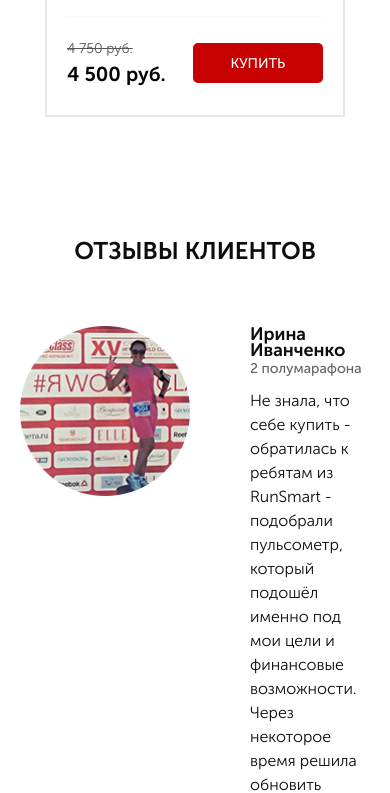
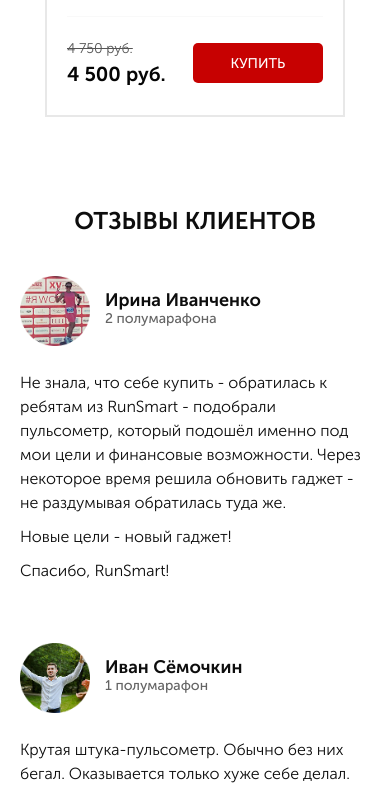
Before and after one commit to danil0110/run-smart, a website: page src/index.html in a window 390 px wide. Shown: the part 4290-5083 px from the top of the page. Drawn offline with nearby package versions, Linux system fonts and the light colour scheme.

Commit message:
Added media queries for reviews section

```diff
--- a/src/index.html
+++ b/src/index.html
@@ -293,9 +293,16 @@
         <div class="reviews__wrapper">
           <div class="review">
             <img class="review__avatar" src="./img/reviews/avatar-1.png" alt="avatar" />
+            <div class="review__header">
+              <img class="review__avatar" src="./img/reviews/avatar-1.png" alt="avatar" />
+              <div class="review__main-info">
+                <div class="review__author">Ирина Иванченко</div>
+                <div class="review__stats">2 полумарафона</div>
+              </div>
+            </div>
             <div class="review__content">
               <div class="review__author">Ирина Иванченко</div>
-              <div class="review__stats"><span>2</span> полумарафона</div>
+              <div class="review__stats">2 полумарафона</div>
               <div class="review__comment">
                 <p>
                   Не знала, что себе купить - обратилась к ребятам из RunSmart - подобрали пульсометр, который подошёл
@@ -310,9 +317,16 @@
 
           <div class="review">
             <img class="review__avatar" src="./img/reviews/avatar-2.png" alt="avatar" />
+            <div class="review__header">
+              <img class="review__avatar" src="./img/reviews/avatar-2.png" alt="avatar" />
+              <div class="review__main-info">
+                <div class="review__author">Иван Сёмочкин</div>
+                <div class="review__stats">1 полумарафон</div>
+              </div>
+            </div>
             <div class="review__content">
               <div class="review__author">Иван Сёмочкин</div>
-              <div class="review__stats"><span>1</span> полумарафона</div>
+              <div class="review__stats">1 полумарафон</div>
               <div class="review__comment">
                 <p>Крутая штука-пульсометр. Обычно без них бегал. Оказывается только хуже себе делал.</p>
                 <p>
@@ -327,9 +341,16 @@
 
           <div class="review">
             <img class="review__avatar" src="./img/reviews/avatar-3.png" alt="avatar" />
+            <div class="review__header">
+              <img class="review__avatar" src="./img/reviews/avatar-3.png" alt="avatar" />
+              <div class="review__main-info">
+                <div class="review__author">Юлия Дашкина</div>
+                <div class="review__stats">2 полумарафона</div>
+              </div>
+            </div>
             <div class="review__content">
               <div class="review__author">Юлия Дашкина</div>
-              <div class="review__stats"><span>2</span> полумарафона</div>
+              <div class="review__stats">2 полумарафона</div>
               <div class="review__comment">
                 <p>
                   Долго не могла начать бегать, т.к. до этого несколько раз начинала, но становилось тяжело и я бросала.
--- a/src/sass/_media.scss
+++ b/src/sass/_media.scss
@@ -94,6 +94,17 @@
       align-items: center;
     }
   }
+
+  .reviews {
+    .review {
+      gap: 30px;
+
+      &__avatar {
+        width: 100px;
+        height: 100px;
+      }
+    }
+  }
 }
 
 @media (max-width: 575px) {
@@ -185,6 +196,8 @@
   }
 
   .catalog {
+    padding-bottom: 70px;
+
     &__tabs {
       margin-top: 40px;
       gap: 5px;
@@ -200,4 +213,40 @@
       margin-top: 30px;
     }
   }
+
+  .reviews {
+    &__wrapper {
+      margin-top: 40px;
+    }
+
+    .review {
+      flex-direction: column;
+      gap: 15px;
+
+      &__avatar {
+        width: 70px;
+        height: 70px;
+      }
+
+      &__avatar,
+      &__author,
+      &__stats {
+        display: none;
+      }
+
+      &__header {
+        display: flex;
+
+        .review__avatar,
+        .review__author,
+        .review__stats {
+          display: block;
+        }
+
+        .review__stats {
+          display: block;
+        }
+      }
+    }
+  }
 }
--- a/src/sass/blocks/_reviews.scss
+++ b/src/sass/blocks/_reviews.scss
@@ -47,5 +47,11 @@
         }
       }
     }
+
+    &__header {
+      display: none;
+      align-items: center;
+      gap: 15px;
+    }
   }
 }
```
Also changed, not shown: src/css/style.min.css.
